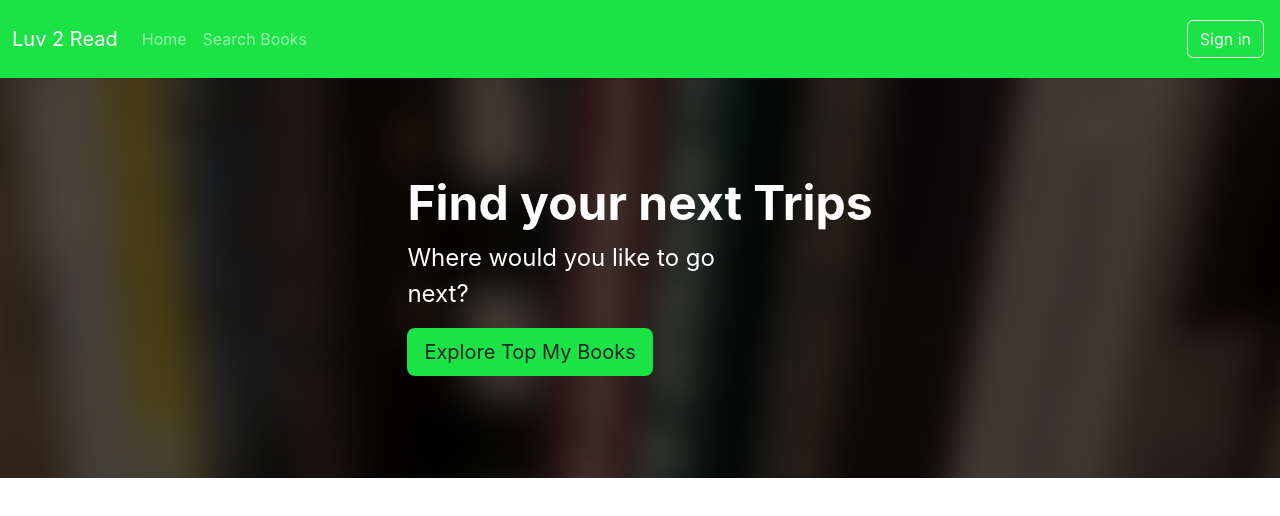
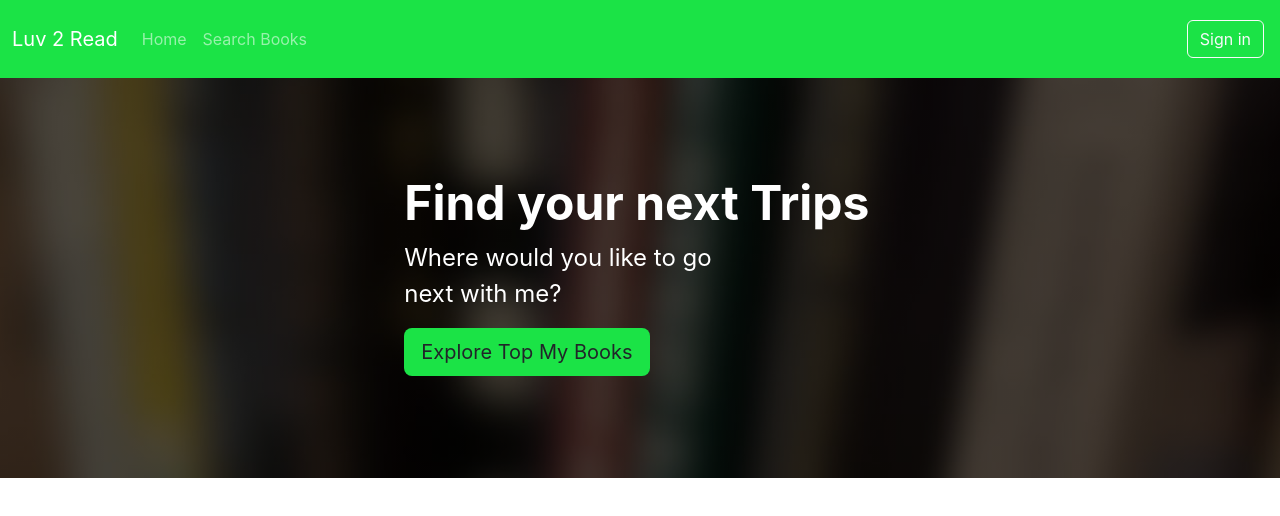
Before and after one commit to harrymaurya05/bookcart-frontend, a React (Create React App) app: page / in a window 1280 px wide. Shown: the top 516 px of the page. Built offline with nearby package versions, Linux system fonts and the light colour scheme.

Commit message:
text chnge

```diff
--- a/src/layouts/HomePage/ExploreTopBooks.tsx
+++ b/src/layouts/HomePage/ExploreTopBooks.tsx
@@ -4,7 +4,7 @@ export const ExploreTopBooks = () =>{
             <div className="container-fluid py-5 text-white d-flex justify-content-center align-items-center">
                 <div>
                     <h1 className="display-5 fw-bold"> Find your next Trips</h1>
-                    <p className="col-md-8 fs-4"> Where would you like to go next?</p>
+                    <p className="col-md-8 fs-4"> Where would you like to go next with me?</p>
                     <a type="button" className="btn main-color btn-lg  text-while">Explore Top My Books</a>
                 </div>
             </div>
```
